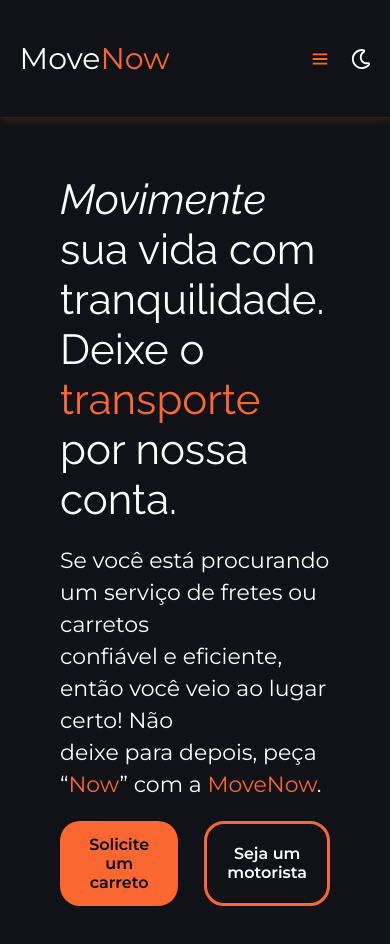
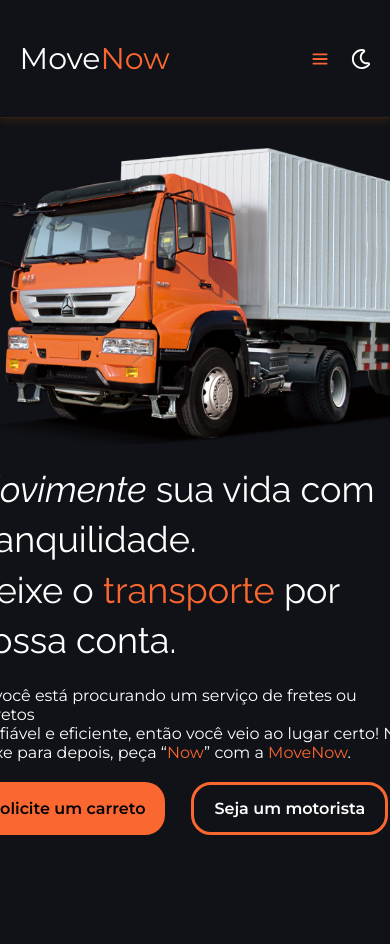
Before and after one commit to Move-Now/MoveNow, a React (Vite) app: page / in a window 390 px wide. Shown: the top 944 px of the page. After the commit the page ends 844 px from the top, so only its background shows below. Built offline with nearby package versions, Linux system fonts and the light colour scheme.

Commit message:
Responsividade Section1 80%

```diff
--- a/src/components/SecaoIndex1/SecaoIndex1.css
+++ b/src/components/SecaoIndex1/SecaoIndex1.css
@@ -2,13 +2,14 @@
 
 section {
     width: 100%;
-    max-width: 1440px;
-    height: 100vh;
+
+    height: 85vh;
     margin: auto;
-    padding: 0 6rem;
+    padding: 1rem 6rem;
 
     display: flex;
     align-items: center;
+    justify-content: center;
     gap: 2rem;
     overflow-x: hidden;
 }
@@ -21,11 +22,8 @@
 
 h1 {
     font-size: 4.2rem;
-    /* o rem é uma medida relativa, mais usada para responsividade */
-
     font-weight: 400;
     line-height: 5rem;
-
 }
 
 h1 span {
@@ -35,7 +33,6 @@
 h1 span:nth-child(1) {
     font-style: italic;
     color: inherit;
-    /* a cor agora é herdada (inherit) da configuração inicial */
 }
 
 img {
@@ -43,7 +40,6 @@
     height: auto;
     object-fit: contain;
     z-index: 2;
-
 }
 
 /* .eclipse {
@@ -62,7 +58,6 @@
 } */
 
 p {
-
     font-weight: 300;
     line-height: 32px;
     font-size: 2.2rem;
@@ -73,9 +68,8 @@
 }
 
 .wrapperButtons {
-
     display: flex;
-    gap: 26px;
+    gap: 2.6rem;
 }
 
 /* .parcerias {
@@ -98,12 +92,43 @@
     z-index: 3;
 } */
 
+@media screen and (max-width: 1375px) {
+    section h1 {
+        font-size: 3.6rem;
+        line-height: 1.4;
+
+    }
+
+    section p {
+        font-size: 1.6rem;
+        line-height: 1.2;
+
+    }
+
+    section img {
+        width: 45rem;
+    }
+}
+
 @media screen and (max-width: 1045px) {
     section {
         display: grid;
+        grid-template-columns: 1fr;
+        grid-template-areas:
+            "image"
+            "text"
+        ;
+        gap: 2rem;
+        padding: 3rem 2rem;
+
     }
 
     section img {
-        display: none;
+        grid-area: image;
+        align-self: center;
+    }
+
+    .wrapperContent {
+        grid-area: text;
     }
 }
```
